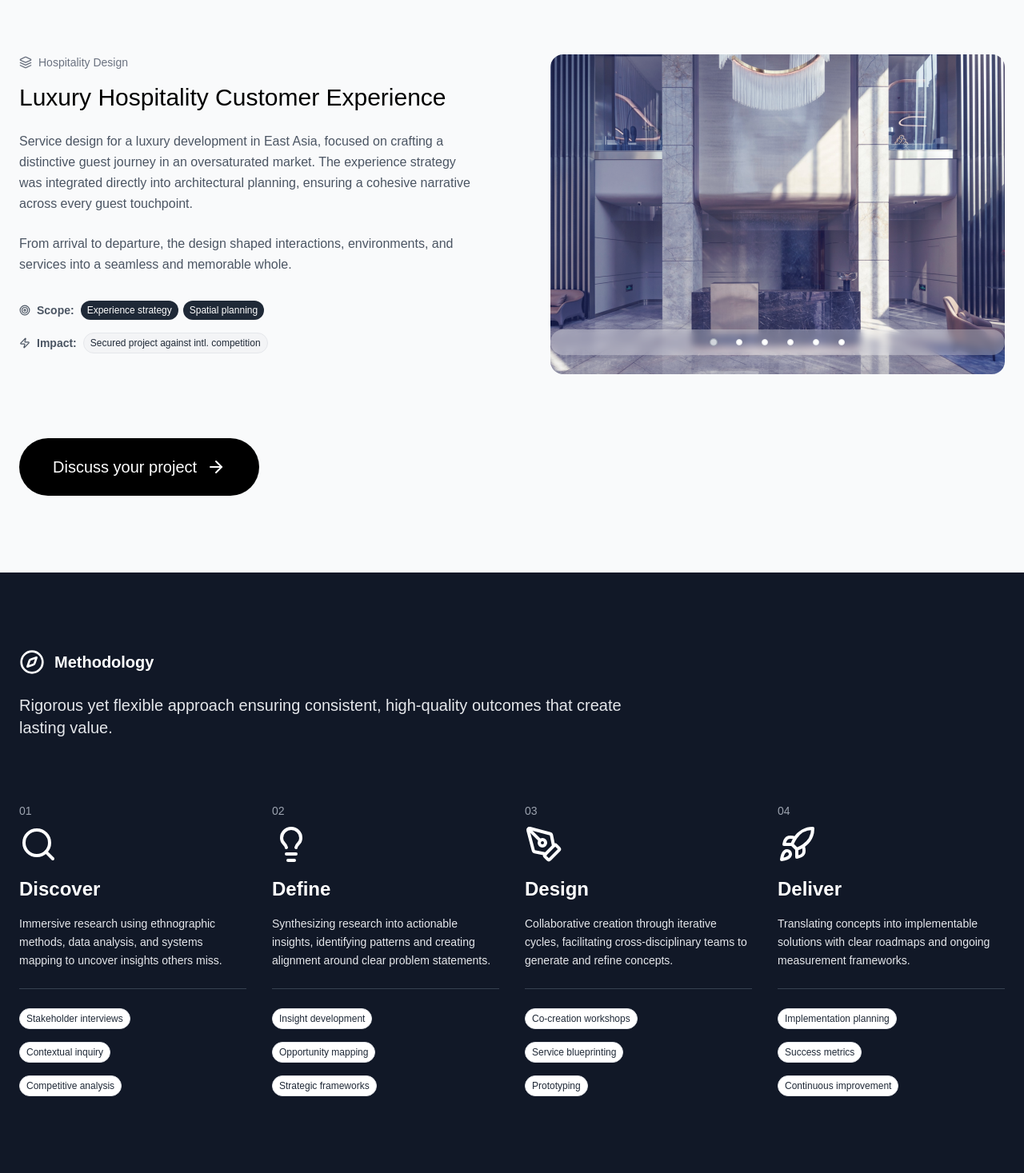
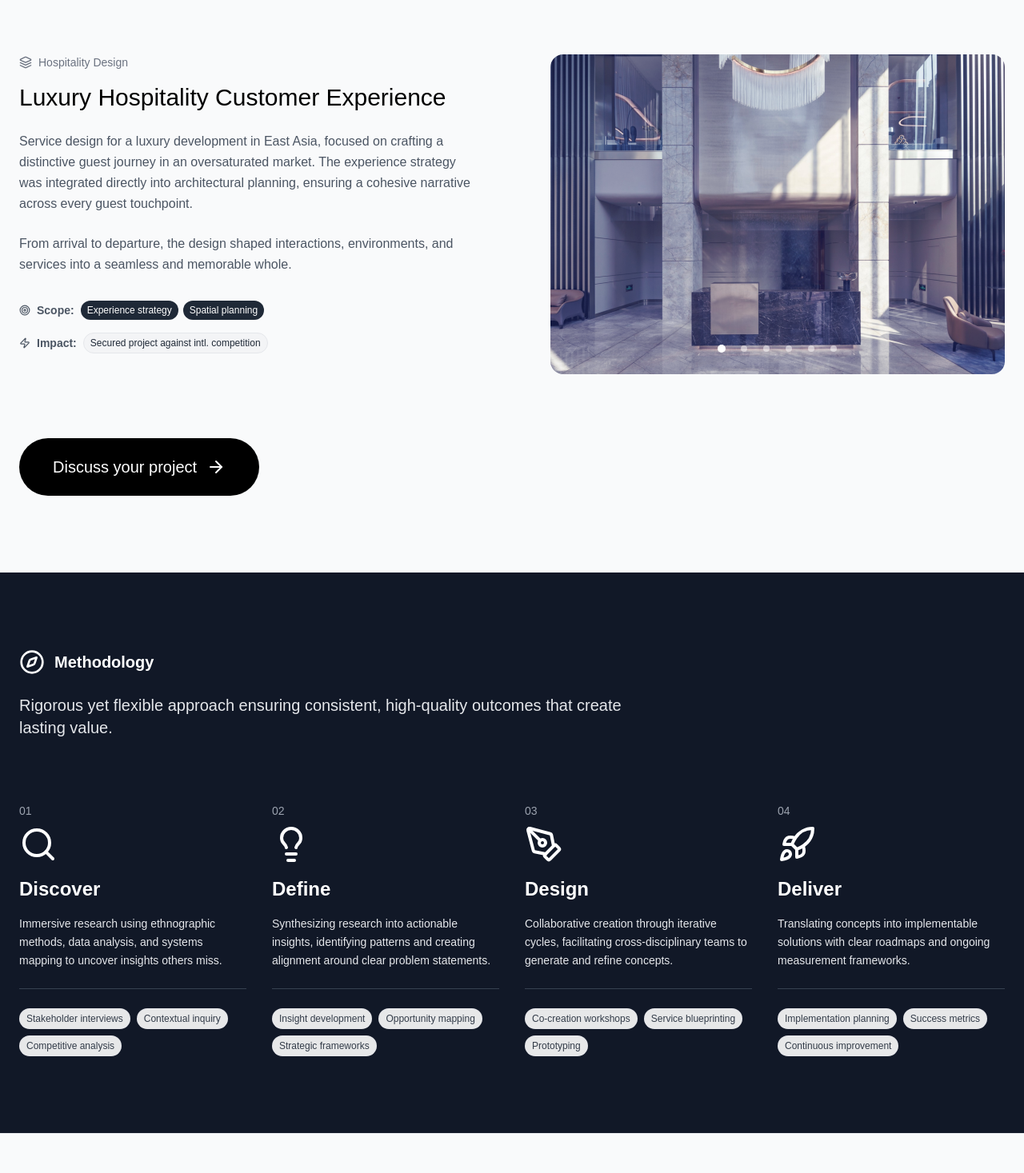
Before and after one commit to sergeipushkarov/sergii-landing, a Next.js app: page / in a window 1280 px wide. Shown: the part 3338-4805 px from the top of the page at 80% size. Built offline with nearby package versions, Linux system fonts and the light colour scheme.

Commit message:
UI: Update carousel dots and tag styles
- Remove background from carousel navigation dots
- Make tags display in a single row
- Add subtle transparency to tags for better visual hierarchy

```diff
--- a/app/page.tsx
+++ b/app/page.tsx
@@ -625,10 +625,10 @@ export default function LandingPage() {
                   others miss.
                 </p>
                 <div className="pt-4 border-t border-gray-700">
-                  <div className="flex flex-col items-start gap-4 mt-2">
-                    <span className="bg-white text-gray-800 text-xs px-2 py-1 rounded-full border border-gray-200">Stakeholder interviews</span>
-                    <span className="bg-white text-gray-800 text-xs px-2 py-1 rounded-full border border-gray-200">Contextual inquiry</span>
-                    <span className="bg-white text-gray-800 text-xs px-2 py-1 rounded-full border border-gray-200">Competitive analysis</span>
+                  <div className="flex flex-wrap gap-2 mt-2">
+                    <span className="bg-white/90 text-gray-800/90 text-xs px-2 py-1 rounded-full border border-gray-200/80">Stakeholder interviews</span>
+                    <span className="bg-white/90 text-gray-800/90 text-xs px-2 py-1 rounded-full border border-gray-200/80">Contextual inquiry</span>
+                    <span className="bg-white/90 text-gray-800/90 text-xs px-2 py-1 rounded-full border border-gray-200/80">Competitive analysis</span>
                   </div>
                 </div>
               </div>
@@ -644,10 +644,10 @@ export default function LandingPage() {
                   clear problem statements.
                 </p>
                 <div className="pt-4 border-t border-gray-700">
-                  <div className="flex flex-col items-start gap-4 mt-2">
-                    <span className="bg-white text-gray-800 text-xs px-2 py-1 rounded-full border border-gray-200">Insight development</span>
-                    <span className="bg-white text-gray-800 text-xs px-2 py-1 rounded-full border border-gray-200">Opportunity mapping</span>
-                    <span className="bg-white text-gray-800 text-xs px-2 py-1 rounded-full border border-gray-200">Strategic frameworks</span>
+                  <div className="flex flex-wrap gap-2 mt-2">
+                    <span className="bg-white/90 text-gray-800/90 text-xs px-2 py-1 rounded-full border border-gray-200/80">Insight development</span>
+                    <span className="bg-white/90 text-gray-800/90 text-xs px-2 py-1 rounded-full border border-gray-200/80">Opportunity mapping</span>
+                    <span className="bg-white/90 text-gray-800/90 text-xs px-2 py-1 rounded-full border border-gray-200/80">Strategic frameworks</span>
                   </div>
                 </div>
               </div>
@@ -663,10 +663,10 @@ export default function LandingPage() {
                   refine concepts.
                 </p>
                 <div className="pt-4 border-t border-gray-700">
-                  <div className="flex flex-col items-start gap-4 mt-2">
-                    <span className="bg-white text-gray-800 text-xs px-2 py-1 rounded-full border border-gray-200">Co-creation workshops</span>
-                    <span className="bg-white text-gray-800 text-xs px-2 py-1 rounded-full border border-gray-200">Service blueprinting</span>
-                    <span className="bg-white text-gray-800 text-xs px-2 py-1 rounded-full border border-gray-200">Prototyping</span>
+                  <div className="flex flex-wrap gap-2 mt-2">
+                    <span className="bg-white/90 text-gray-800/90 text-xs px-2 py-1 rounded-full border border-gray-200/80">Co-creation workshops</span>
+                    <span className="bg-white/90 text-gray-800/90 text-xs px-2 py-1 rounded-full border border-gray-200/80">Service blueprinting</span>
+                    <span className="bg-white/90 text-gray-800/90 text-xs px-2 py-1 rounded-full border border-gray-200/80">Prototyping</span>
                   </div>
                 </div>
               </div>
@@ -682,10 +682,10 @@ export default function LandingPage() {
                   frameworks.
                 </p>
                 <div className="pt-4 border-t border-gray-700">
-                  <div className="flex flex-col items-start gap-4 mt-2">
-                    <span className="bg-white text-gray-800 text-xs px-2 py-1 rounded-full border border-gray-200">Implementation planning</span>
-                    <span className="bg-white text-gray-800 text-xs px-2 py-1 rounded-full border border-gray-200">Success metrics</span>
-                    <span className="bg-white text-gray-800 text-xs px-2 py-1 rounded-full border border-gray-200">Continuous improvement</span>
+                  <div className="flex flex-wrap gap-2 mt-2">
+                    <span className="bg-white/90 text-gray-800/90 text-xs px-2 py-1 rounded-full border border-gray-200/80">Implementation planning</span>
+                    <span className="bg-white/90 text-gray-800/90 text-xs px-2 py-1 rounded-full border border-gray-200/80">Success metrics</span>
+                    <span className="bg-white/90 text-gray-800/90 text-xs px-2 py-1 rounded-full border border-gray-200/80">Continuous improvement</span>
                   </div>
                 </div>
               </div>
--- a/components/ProjectCarousel.tsx
+++ b/components/ProjectCarousel.tsx
@@ -77,8 +77,8 @@ export function ProjectCarousel({ images, className }: ProjectCarouselProps) {
         <CarouselNext className="right-4 opacity-0 group-hover:opacity-100 transition-opacity duration-200" />
 
         {/* Dots navigation */}
-        <div className="absolute bottom-6 left-0 right-0 bg-transparent lg:bg-white/30 backdrop-blur-sm py-2 rounded-full mx-4 lg:mx-0">
-          <div className="flex justify-center gap-4">
+        <div className="absolute bottom-6 left-0 right-0">
+          <div className="flex justify-center gap-3">
             {images.map((_, index) => (
               <button
                 key={index}
@@ -88,10 +88,10 @@ export function ProjectCarousel({ images, className }: ProjectCarouselProps) {
               >
                 <div
                   className={cn(
-                    "h-2 w-2 rounded-full transition-all duration-200 border border-gray-200",
+                    "h-2 w-2 rounded-full transition-all duration-200",
                     current === index
-                      ? "bg-gray-300 border-gray-400 scale-125"
-                      : "bg-white border-gray-200 scale-100"
+                      ? "bg-white scale-125"
+                      : "bg-white/50 scale-100"
                   )}
                 />
               </button>
```
